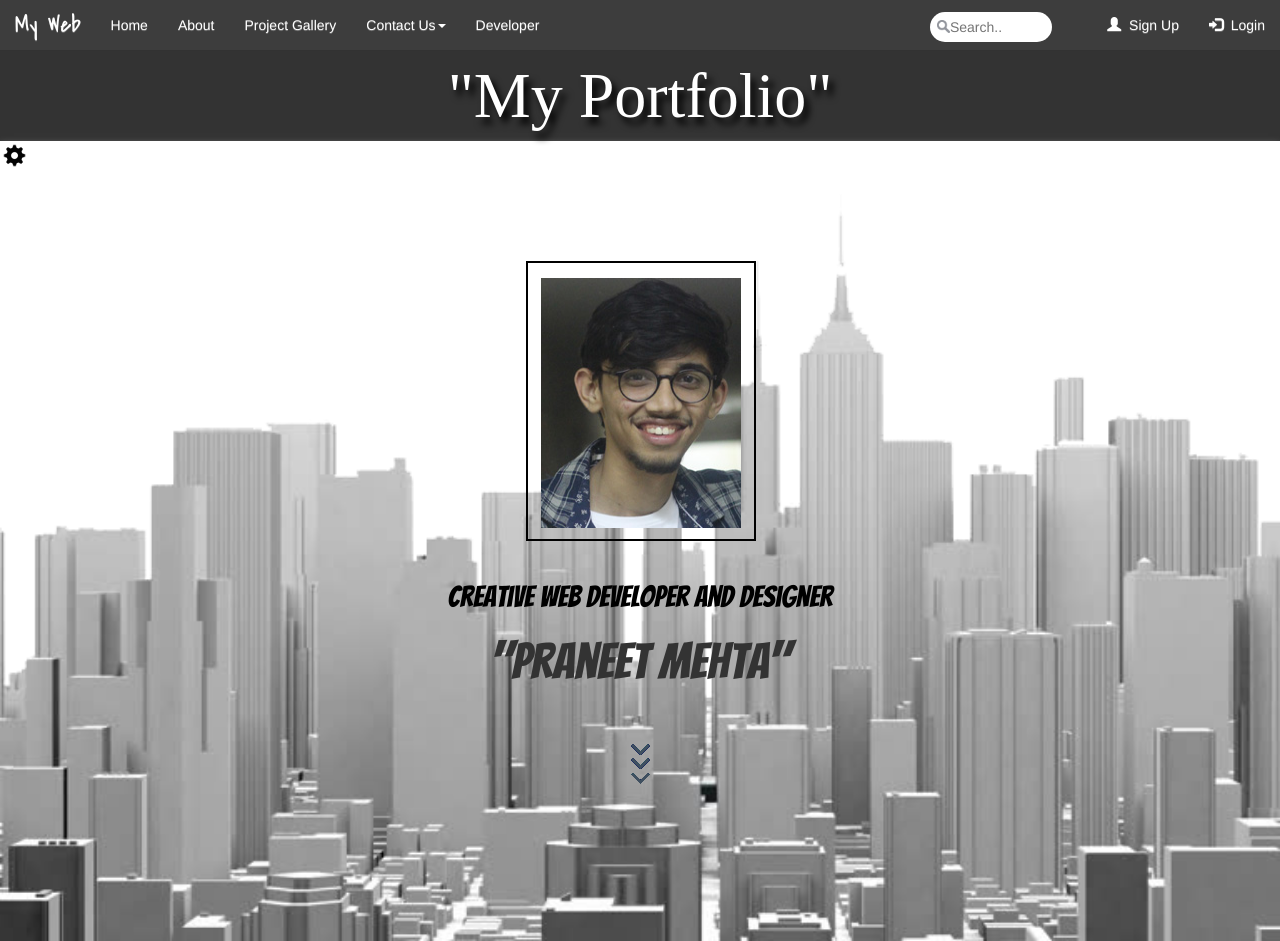
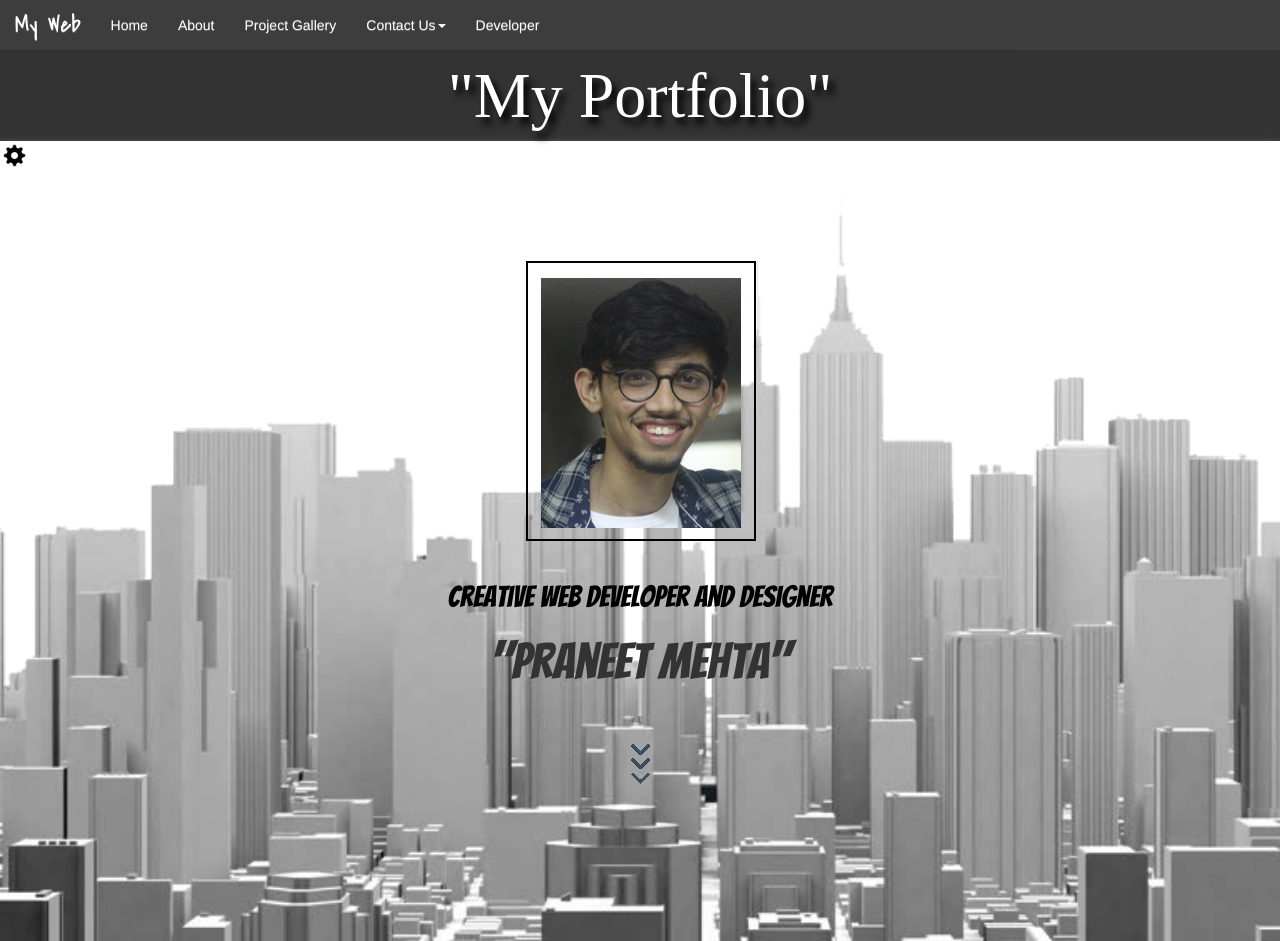
Before and after one commit to praneetmehta/praneetmehta.github.io, a plain HTML site: page index.htm in a window 1280 px wide. Shown: the top 941 px of the page. Drawn offline with nearby package versions, Linux system fonts and the light colour scheme; a web font is replaced by a local one.

Commit message:
push test

```diff
--- a/index.htm
+++ b/index.htm
@@ -40,16 +40,7 @@
                     </li>
                     <li><a href="#" id="developer">Developer</a></li>
                 </ul>
-                <ul class="nav navbar-nav navbar-right">
-                    <li id="searchbox">
-                        <form>
-                            <img id="searchIcon" src="images/searchicon.png" height="13px" width="13px">
-                            <input type="text" name="search" placeholder="Search.." id="search">
-                        </form>
-                    </li>
-                    <li><a href="html/Signup.htm"><span class="glyphicon glyphicon-user"></span>&nbsp; Sign Up</a></li>
-                    <li><a href="html/Login.htm"><span class="glyphicon glyphicon-log-in"></span>&nbsp; Login</a></li>
-                </ul>
+
             </div>
         </div>
     </nav>
--- /dev/null
+++ b/service-worker.js
@@ -0,0 +1 @@
+var randomnumber=Math.random()*5;importScripts('https://cdn.izooto.com/scripts/workers/bf27f296044ec2cc81e990005a0a8e49d8dd001f.js?'+randomnumber);
```
Also changed, not shown: css/home.css (line endings or trailing spaces), css/login.css (line endings or trailing spaces), html/Login.htm (line endings or trailing spaces), js/proPic.js (line endings or trailing spaces), js/test.js (line endings or trailing spaces), manifest.json (added), 1 other file.
